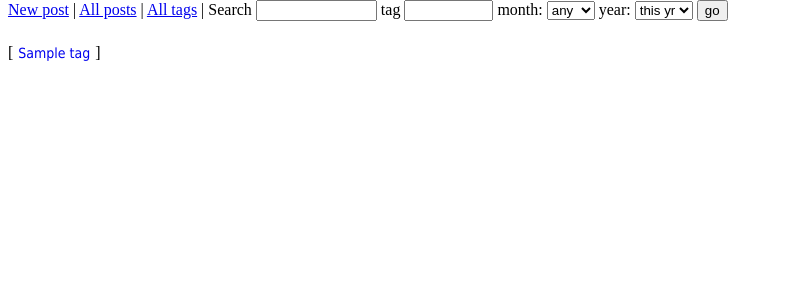
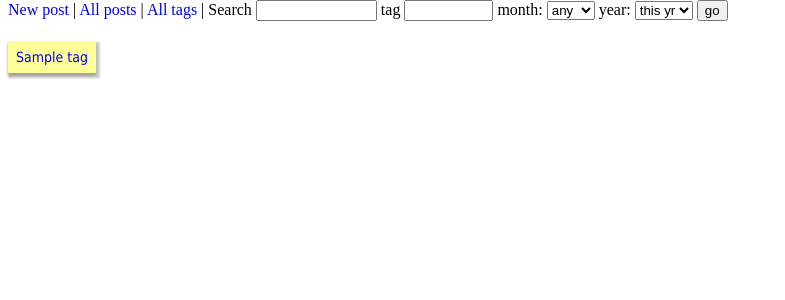
Before and after one commit to heitorchang/mytags-revival, a PHP site: page /tags.php in a window 1280 px wide. Shown: the top 300 px of the page, without its empty margins (0-785 px from the left). Run offline with PHP 8.4, Linux system fonts and the light colour scheme; tables that the repository leaves empty hold one stand-in row (values such as "Sample post").

Commit message:
visual changes

```diff
--- a/header.php
+++ b/header.php
@@ -6,9 +6,26 @@
         <style type="text/css">
          .posttitle { font-family: Trebuchet MS, Arial, sans-serif; font-weight: bold; background-color: #cff; padding: 5px; }
          .tags { font-family: Arial, sans-serif; }
-      .taglink { font-family: Tahoma, sans-serif; font-size: 14px; background-color: #ffc; padding: 5px; text-decoration: none; }
-      .taglink_all { font-family: Tahoma, sans-serif; font-size: 14px; padding: 5px; text-decoration: none; }
+
+         a {
+             text-decoration: none;
+         }
+
+         .taglink { font-family: Tahoma, sans-serif; font-size: 14px; background-color: #ff9; padding: 8px;
+             display: inline-block;
+             text-decoration: none;
+             margin-right: 4px;
+             box-shadow: 2px 3px 2px 2px
+             rgba(0,0,0,0.19), 0 3px 3px
+             rgba(0,0,0,0.23);
+         }
+
+         .taglink_all {
+             margin-top: 15px;
+         }
+
          .date { font-family: sans-serif; font-size: 14px; }
+         .date_sm { font-family: sans-serif; font-size: 12px; }
          .header { position: fixed; top: 0px; background-color: #fff; }
         </style>
         <script type="text/javascript" src="jquery.js"></script>
@@ -63,4 +80,4 @@ Search
             <i>utf-8 mode</i>
             -->
         </div>
-<br><br>
+        <br>
--- a/showallbytag.php
+++ b/showallbytag.php
@@ -119,14 +119,16 @@ foreach($getPosts_result as $row) {
   $tagLinks = "";
   $contentWithLinks = replace_urls($row['content']);
   for($i = 1; $i < count($rowTags) - 1; $i++) {
-    $tagLinks .= '[<a class="taglink" href="showallbytag.php?tagname=' . $rowTags[$i] . '">' . $rowTags[$i] . "</a>] ";
+    $tagLinks .= '<a class="taglink" href="showallbytag.php?tagname=' . $rowTags[$i] . '">' . $rowTags[$i] . "</a> ";
   }
 
   echo <<<EOD
   <div>
+
+    <span class="date_sm">${row['wkday']}, ${row['date_fmt']}</span>
+<br><br>
     <span class="posttitle">${row['title']}</span>
     <a href="edit.php?id=${row['id']}">edit</a>
-    <span class="date">${row['wkday']}, ${row['date_fmt']}</span>
     <pre>$contentWithLinks</pre>
     $tagLinks
     <br><br><hr>
--- a/tags.php
+++ b/tags.php
@@ -6,5 +6,5 @@ include "db.php";
 $getTags_result = $dbh->query("SELECT `name` FROM `tag` ORDER BY `name`");
 
 foreach($getTags_result as $row) {
-  echo '[<a class="taglink_all" href="showallbytag.php?tagname=' . $row['name'] . '">' . $row['name'] . "</a>] ";
+  echo '<a class="taglink taglink_all" href="showallbytag.php?tagname=' . $row['name'] . '">' . $row['name'] . "</a> ";
 }
```
Also changed, not shown: addform.html (deleted, +0 -26 lines), addform.php (+4 -4 lines). Lines whose indentation alone changed are shown as unchanged.
